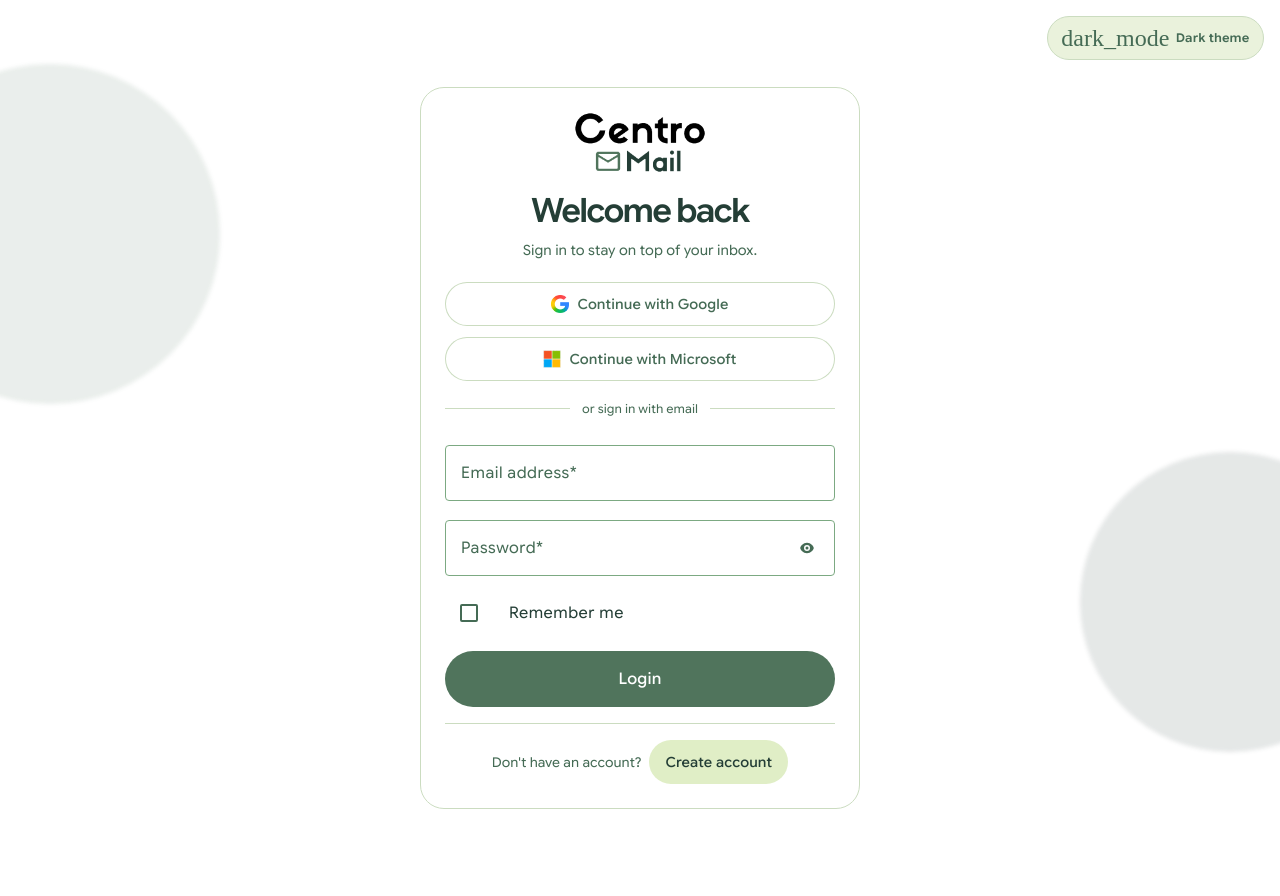
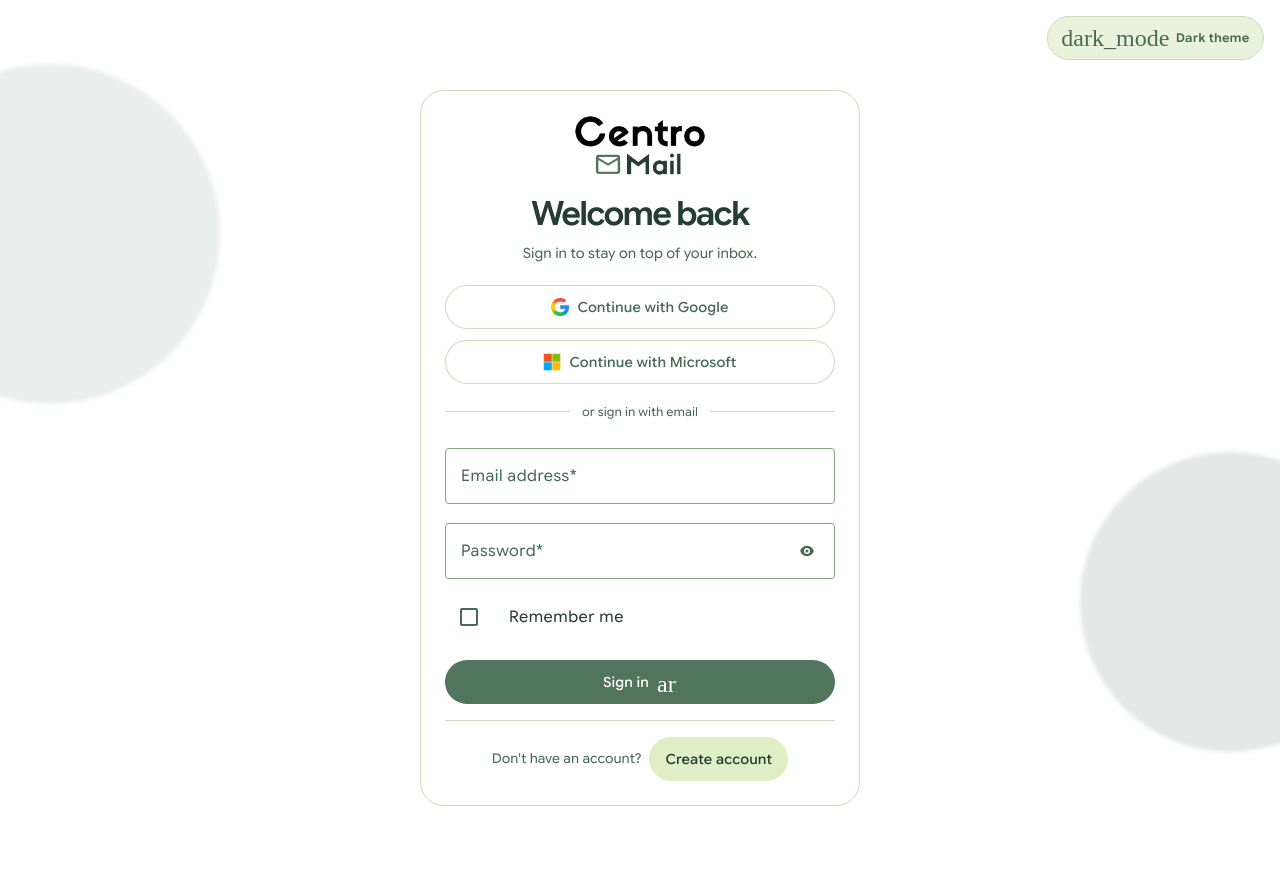
Before and after one commit to Kwadwo-O/CentroMail, a Flask app: page /login in a window 1280 px wide. Run offline with Flask 3, Linux system fonts and the light colour scheme; some web fonts are replaced.

Commit message:
Polish M3E sign-in button

```diff
--- a/static/css/login.css
+++ b/static/css/login.css
@@ -114,6 +114,7 @@
 .auth-form {
     display: grid;
     gap: 0.7rem;
+    grid-template-columns: minmax(0, 1fr);
 }
 
 .auth-button.m3e-button {
@@ -151,6 +152,7 @@
 
 .input-group.m3e-text-field {
     margin: 0;
+    min-inline-size: 0;
 }
 
 .input-group:has(.password-toggle) .m3e-text-field__input {
@@ -198,6 +200,10 @@
     justify-content: center;
     margin-top: 0.15rem;
     width: 100%;
+}
+
+.login-submit {
+    margin-top: 0.5rem;
 }
 
 .switch-area {
--- a/templates/login.html
+++ b/templates/login.html
@@ -95,7 +95,10 @@
                     <span class="m3e-checkbox__state" aria-hidden="true"></span>
                     <span class="m3e-checkbox__label">Remember me</span>
                 </label>
-                <button type="submit" class="m3e-button m3e-button--filled m3e-button--size-m main-btn">Login</button>
+                <button type="submit" class="m3e-button m3e-button--filled main-btn login-submit">
+                    <span>Sign in</span>
+                    <span class="m3e-icon" aria-hidden="true">arrow_forward</span>
+                </button>
             </form>
             <div class="switch-area">
                 <span>Don't have an account?</span>
```
